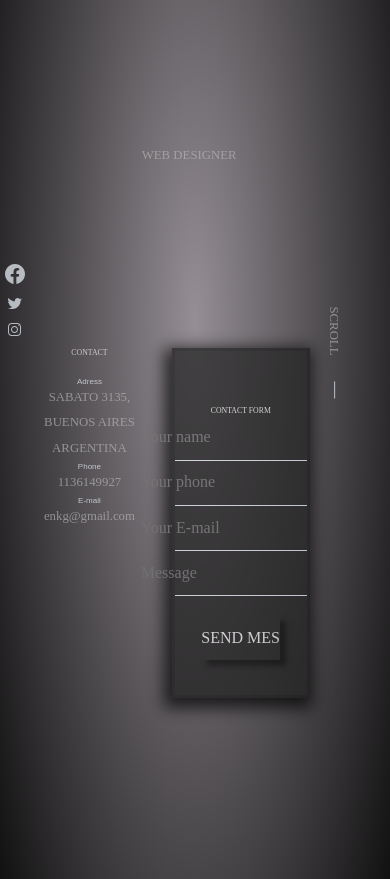
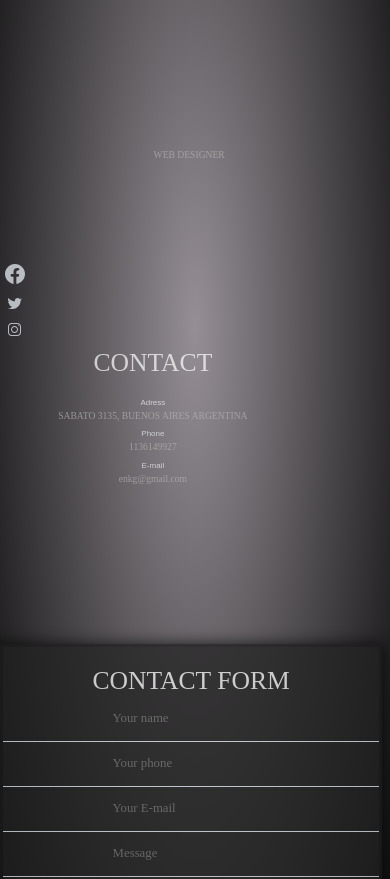
Before and after one commit to guidosabato/enkg, a plain HTML site: page index.html in a window 390 px wide. Shown: the part 440-1319 px from the top of the page. Drawn offline with Linux system fonts and the light colour scheme; a web font is replaced by a local one.

Commit message:
responsive

```diff
--- a/style.css
+++ b/style.css
@@ -160,12 +160,12 @@ h1 {
 
 h2 {
   color: rgb(255, 255, 255);
-  font-size: 2vw;
+  font-size: 1.6em;
   font-family: "CeraCY-Bold";
 }
 
 small {
-  font-size: .8rem;
+  font-size: .6em;
   font-family: Cera CeraCY-regular;
   color: rgb(180, 180, 180);
   line-height: 180%;
@@ -243,7 +243,6 @@ right: 10px;
 }
 
 .contact {
-  width: 90%;
   height: 80vh;
   display: flex;
   justify-content: center;
@@ -278,7 +277,7 @@ right: 10px;
   box-shadow: -3px 5px 15px 5px #000000;
   max-height: 350px;
   margin-bottom: 80px;
-  max-width: 90%;
+
 }
 
 .form {
@@ -296,7 +295,7 @@ right: 10px;
 .form input {
 
   height: 45px;
-  font-size: 1em;
+  font-size: .8em;
   font-family: "CeraCY-Regular";
   color: #fff;
 }
@@ -346,4 +345,21 @@ right: 10px;
 .contact__box__text__lorem {
   display: none;
 }
+.contact {
+  flex-direction: column;
+  justify-content: center;
 }
+
+.contact>div {
+  width: 100%;
+  height: 100%;
+}
+
+.scroll{
+  display: none;
+}
+
+.form__container {
+  width: 90%;
+}
+}
```
